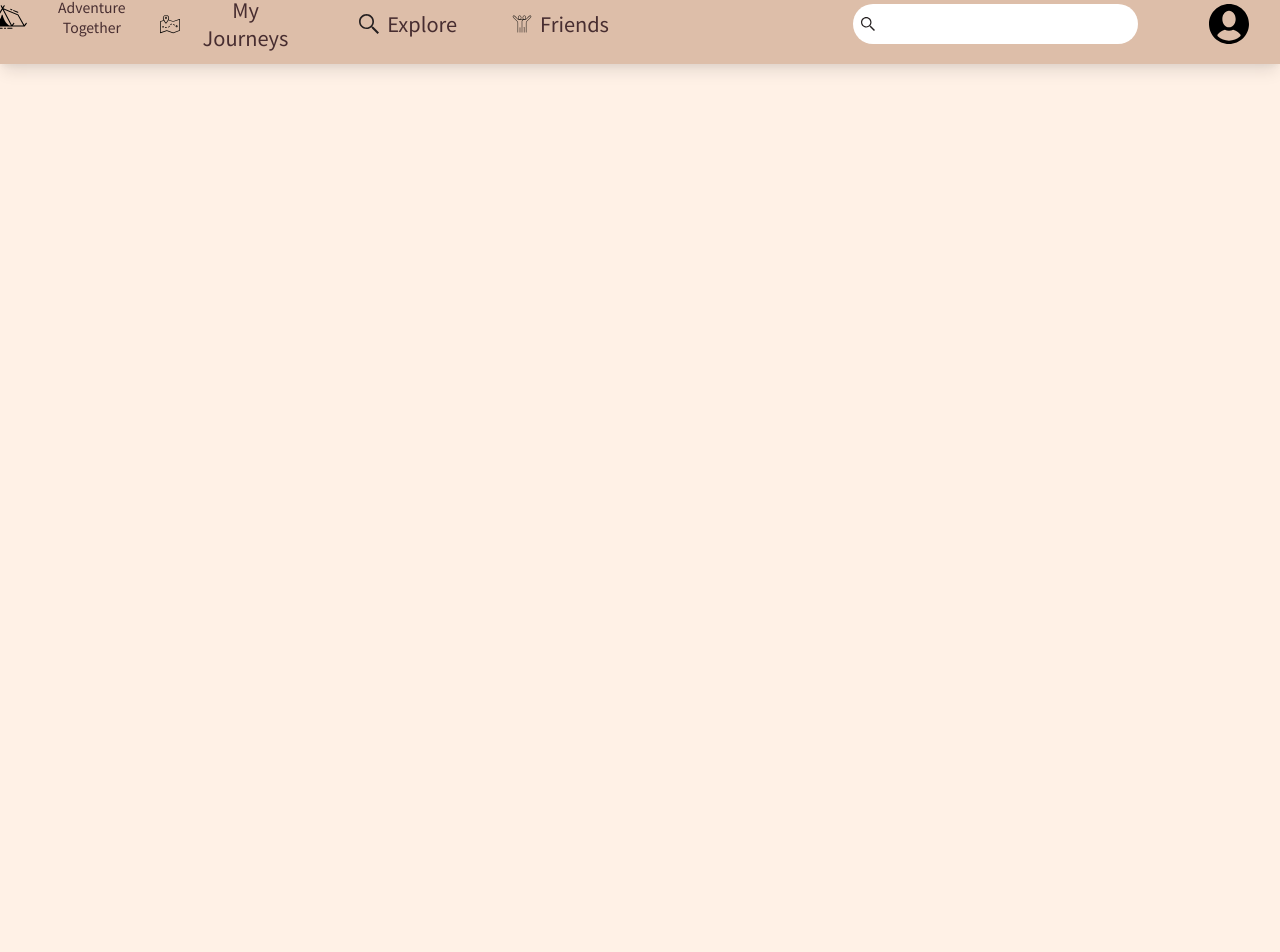
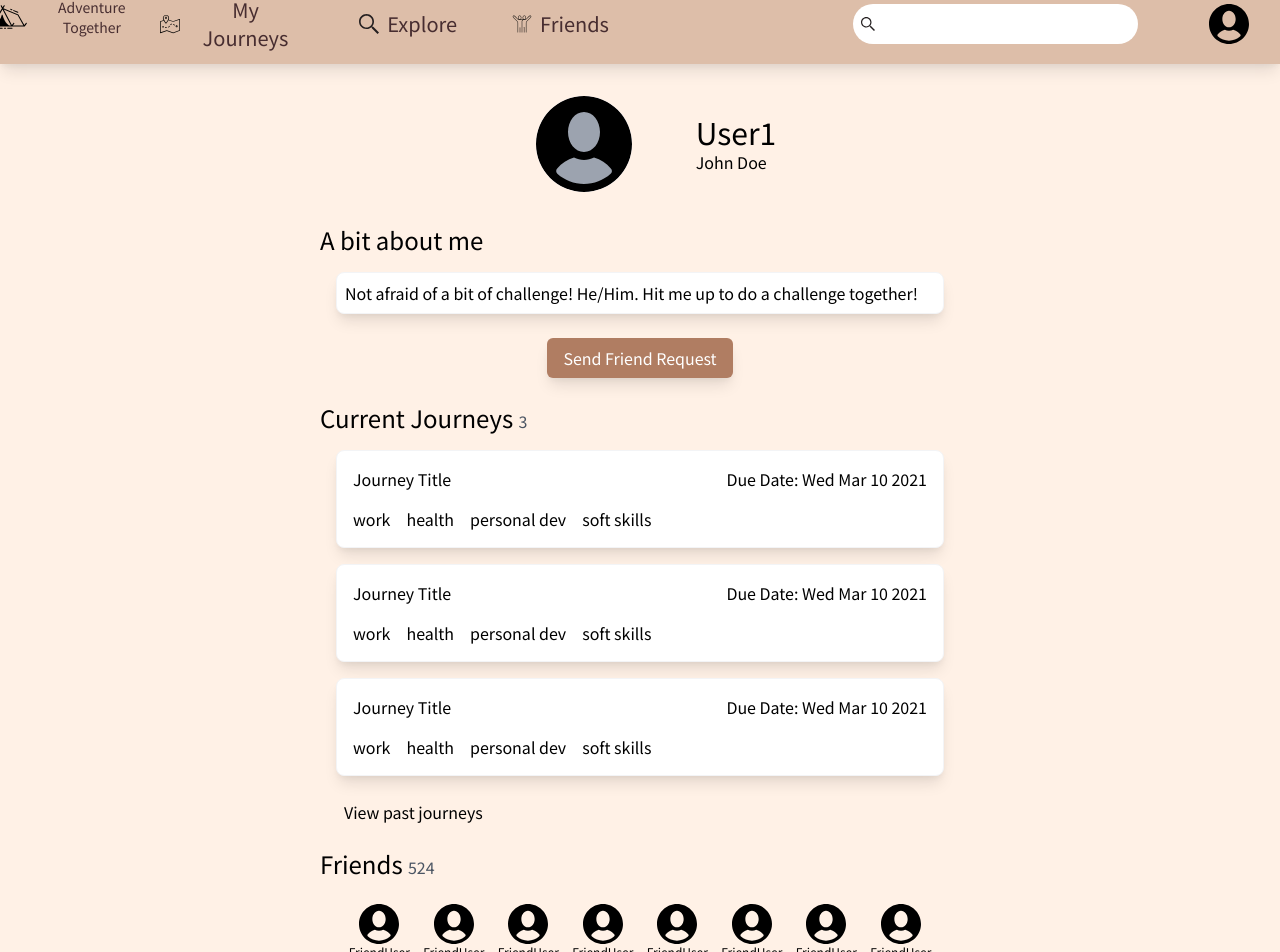
Before and after one commit to derekdkim/social-media-client, a React (Create React App) app: page /profile in a window 1280 px wide. Shown: the part 16-968 px from the top of the page. Before the commit the page ends 800 px from the top, so only its background shows below. Built offline with nearby package versions, Linux system fonts and the light colour scheme; what tailwindcss-filters would draw is missing.

Commit message:
Added frontend for profile page

```diff
--- /dev/null
+++ b/src/components/Friends/FriendBadge/index.css
@@ -0,0 +1,7 @@
+.friend-badge {
+  @apply inline-flex flex-col text-center;
+}
+
+.friend-icon-container {
+  @apply flex justify-center;
+}
--- /dev/null
+++ b/src/components/Friends/FriendBadge/index.js
@@ -0,0 +1,19 @@
+import React from 'react';
+import './index.css';
+
+import { UserIcon } from '../../../images';
+
+const FriendBadge = () => {
+  return (
+    <div className='friend-badge'>
+      <div className='friend-icon-container'>
+        <img src={ UserIcon } className='avatar' alt='friend'/>
+      </div>
+      <div>
+        <p className='text-xs'>FriendUser</p>
+      </div>
+    </div>
+  );
+}
+
+export default FriendBadge;
--- a/src/components/Header/index.js
+++ b/src/components/Header/index.js
@@ -57,6 +57,10 @@ const Header = () => {
             </button>
           </div>
           { isActive && <div ref={menuRef} className='settings-menu content-panel'>
+              <Link to='/profile'>
+                <button className='m-2'>View Profile</button>
+              </Link>
+              <hr></hr>
               <button className='m-2'>Dark Mode</button>
               <hr></hr>
               <button className='m-2' onClick={handleLogout}>Log Out</button>
--- a/src/components/Journey/JourneyDetailPage/index.css
+++ b/src/components/Journey/JourneyDetailPage/index.css
@@ -1,7 +1,3 @@
-.journey-det-container {
-  @apply grid;
-}
-
 @media (min-width: 1024px) {
   .journey-det-container {
     @apply grid;
--- /dev/null
+++ b/src/components/Profile/ProfilePage/index.css
@@ -0,0 +1,28 @@
+.profile-page {
+  @apply lg:w-1/2 lg:mx-auto;
+}
+
+.user-info-tab {
+  @apply flex flex-row justify-start lg:justify-center my-8;
+}
+
+.username-container {
+  @apply ml-8 flex flex-col justify-center;
+}
+
+.profile-tab-left {
+  @apply m-4 p-4;
+}
+
+.profile-pic-container {
+  @apply mx-8;
+}
+
+.profile-pic-main {
+  @apply bg-gray-400 max-w-full max-h-full;
+  @apply w-24 h-24 rounded-full;
+}
+
+.friend-grid {
+  @apply mt-4 grid grid-cols-3 md:grid-cols-8 gap-x-1 gap-y-3;
+}
--- /dev/null
+++ b/src/components/Profile/ProfilePage/index.js
@@ -0,0 +1,50 @@
+import React from 'react';
+import './index.css';
+
+import JourneyLink from '../../Journey/JourneyLink';
+import { UserIcon } from '../../../images';
+import FriendBadge from '../../Friends/FriendBadge';
+
+const ProfilePage = () => {
+
+  return (
+    <div className='page-container profile-page one-tab-container'>
+      <div className='user-info-tab'>
+        <div className='profile-pic-container'>
+          <img className='profile-pic-main' src={UserIcon} alt='profile'></img>
+        </div>
+        <div className='username-container'>
+          <h3 className='text-3xl'>User1</h3>
+          <h4 classname='tab-heading'>John Doe</h4>
+        </div>
+      </div>
+      <div>
+        <h3 className='tab-heading'>A bit about me</h3>
+        <div className='content-panel card-item'>
+          <p>Not afraid of a bit of challenge! He/Him. Hit me up to do a challenge together!</p>
+        </div>
+      </div>
+      <div className='btn-container my-6'>
+        <button className='button'>Send Friend Request</button>
+      </div>
+      <div>
+        <h4 className='tab-heading'>Current Journeys <span className='text-gray-600 text-base'>3</span></h4>
+        <div>
+          <JourneyLink />
+          <JourneyLink />
+          <JourneyLink />
+        </div>
+        <h5 className='card-item'>View past journeys</h5>
+      </div>
+      <div>
+        <h3 className='tab-heading'>Friends <span className='text-gray-600 text-base'>524</span></h3>
+        <div className='friend-grid card-item'>
+          {[...Array(24)].map((e, i) => <FriendBadge />)}
+        </div>
+        <p className='card-item'>View all</p>
+      </div>
+    </div>
+  );
+}
+
+export default ProfilePage;
--- a/src/components/Routes/index.js
+++ b/src/components/Routes/index.js
@@ -9,6 +9,7 @@ import JourneyCreator from '../Journey/JourneyCreator';
 import ExplorePage from '../Journey/ExplorePage';
 import MyFriendsPage from '../Friends/MyFriendsPage';
 import JourneyDetailPage from '../Journey/JourneyDetailPage';
+import ProfilePage from '../Profile/ProfilePage';
 
 const Routes = () => {
   return (
@@ -21,6 +22,7 @@ const Routes = () => {
       <Route path='/explore' component={ExplorePage} />
       <Route path='/my-friends' component={MyFriendsPage}/>
       <Route path='/journey-details' component={JourneyDetailPage}/>
+      <Route path='/profile' component={ProfilePage}/>
     </Switch>
   );
 }
```
